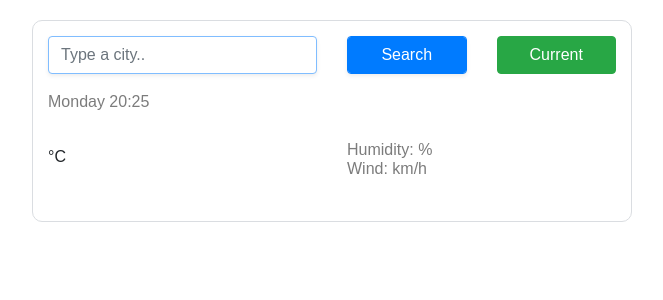
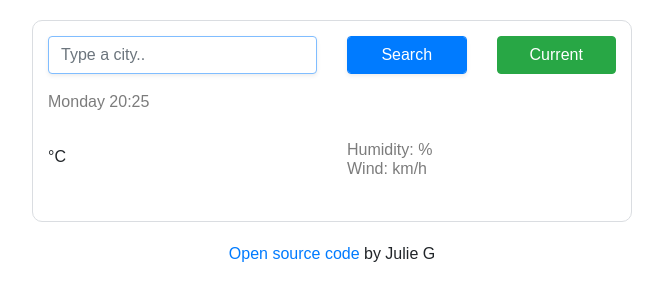
Before and after one commit to Jgroiz28/JulieGroizeleau-SheCodesPlus-Week6-Homework, a plain HTML site: page index.html in a window 1280 px wide. Shown: the whole page, without its empty margins (308-971 px from the left). Drawn offline with nearby package versions, Linux system fonts and the light colour scheme; no server answers.

Commit message:
Added and format link to code source at bottom of form

```diff
--- a/index.html
+++ b/index.html
@@ -69,6 +69,13 @@
           </div>
         </div>
       </div>
+      <p class="CodeSourceText">
+        <a
+          href="https://github.com/Jgroiz28/JulieGroizeleau-SheCodesPlus-Week6-Homework"
+          >Open source code</a
+        >
+        by Julie G
+      </p>
     </div>
     <script src="src/index.js"></script>
   </body>
--- a/src/styles.css
+++ b/src/styles.css
@@ -52,3 +52,6 @@ li {
 .search-form {
   margin-bottom: 20px;
 }
+.CodeSourceText {
+  text-align: center;
+}
```
